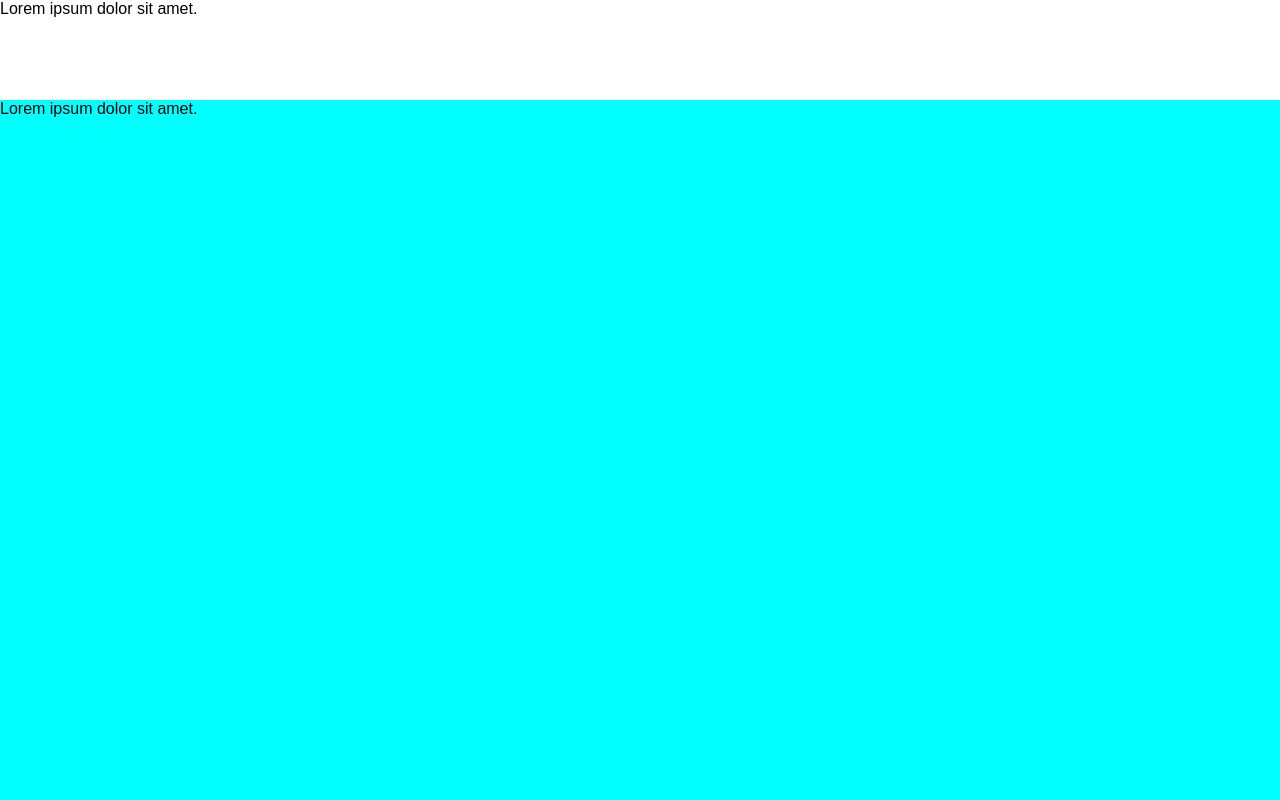
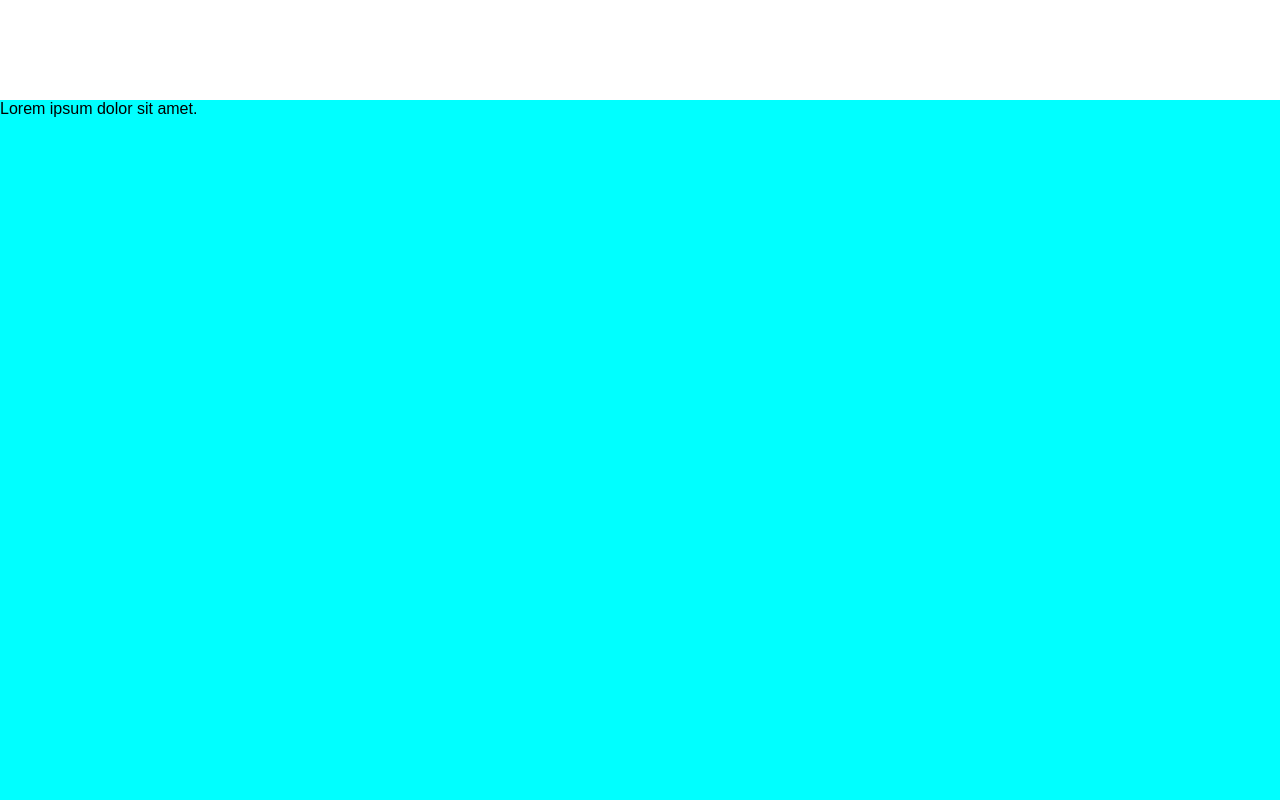
Before and after one commit to saulotarsobc/esp, a website: page index.html in a window 1280 px wide. Shown: the top 800 px of the page. Drawn offline with Linux system fonts and the light colour scheme.

Commit message:
Update index.html

```diff
--- a/index.html
+++ b/index.html
@@ -15,11 +15,11 @@
 
         <header>
 
-            Lorem ipsum dolor sit amet.
+
 
         </header>
 
-        <!--  -->
+        <!-- ##################################### -->
 
         <main>
 
```
